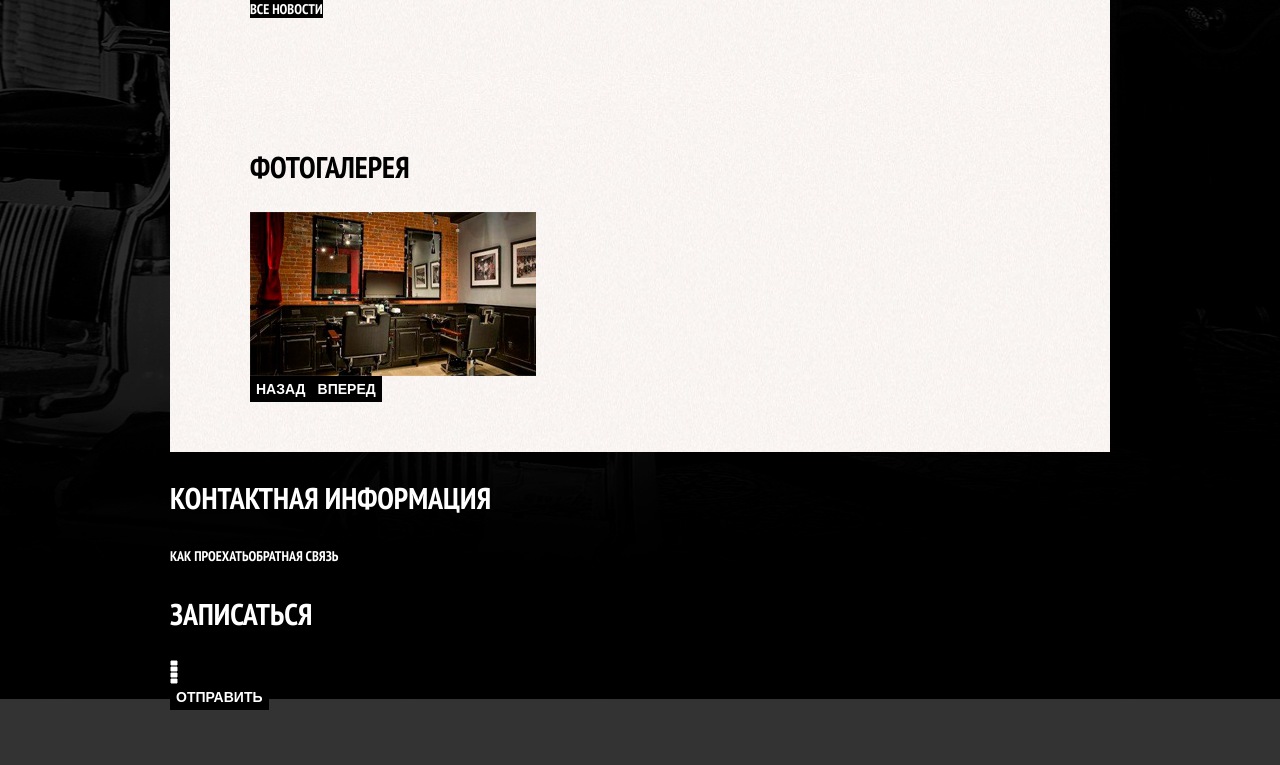
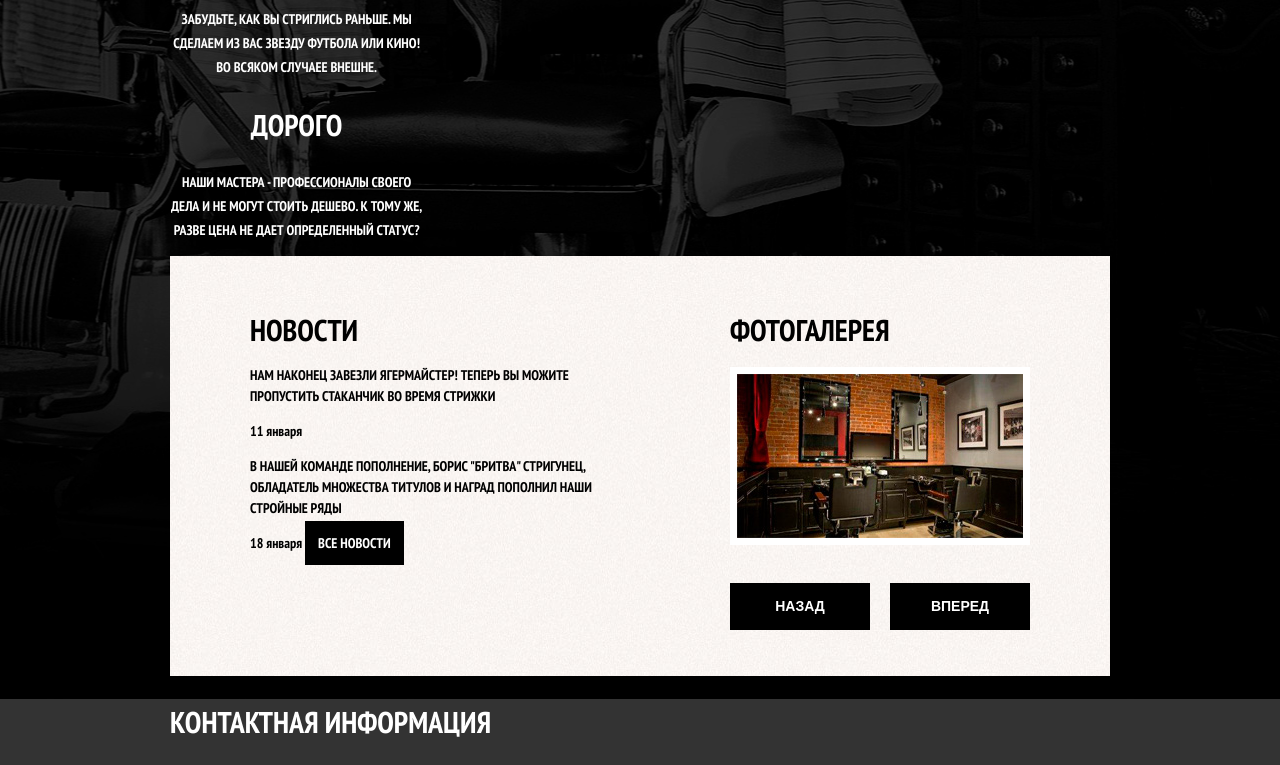
Before and after one commit to edmosha/fedorova-dasha, a plain HTML site: page index.html in a window 1280 px wide. Shown: the part 610-1375 px from the top of the page. Drawn offline with Linux system fonts and the light colour scheme.

Commit message:
пуа
вав

```diff
--- a/css/style.css
+++ b/css/style.css
@@ -27,6 +27,24 @@ body {
 	content: "";
 	display: table;
 	clear: both;
+}
+
+a {
+	text-decoration: none;
+	font-size: 14px;
+	line-height: calc(24/16);
+	color: #ffffff;
+	text-transform: uppercase;
+	font-weight: bold;
+}
+
+button {
+	border: none;
+	font-size: 14px;
+	line-height: calc(24/16);
+	color: #ffffff;
+	text-transform: uppercase;
+	font-weight: bold;
 }
 
 /* шапка */
@@ -88,7 +106,7 @@ h2 {
 .feature-item {
 	text-align: center;
 	width: 33.333333%;
-	float: left;
+	/*float: left;*/ /* НИКАК НЕ РАБОТАЕТ распорка, я совсем не понимаю, че делать */
 	padding-right: 60px;
 }
 
@@ -108,27 +126,68 @@ h2 {
 .news-and-photo div {
 	background: #ffffff url(../img/bg-block.jpg);
 	color: #000000;
-	padding: 50px 80px;
+	padding-top: 53px;
+	min-height: 420px;
+}
+
+.news-and-photo h2 {
+	margin: 0;
+}
+
+.news {
+	float: left;
+	width: 50%;
+	padding-left: 80px;
+	padding-right: 40px;
 }
 
 .news a {
 	text-decoration: none;
 }
 
-.news-and-photo .btn {
-	width: 140px
-	padding: 13px;
+.news p {
+	font-size: 14px;
+	line-height: calc(24/16);
+	color: #000000;
+}
+
+.news-date {
+	font-size: 14px;
+	text-transform: lowercase;
+	color: #000000;
+	display: inline-block;
+}
+
+.news .btn {
+	width: 140px; /* ширина не работает, если не прописывать инлайн-блок, так должно быть? what? */
+ 	padding: 13px; /* И почему кнопка не переносится вниз? ссылка же типо как блок? */
+}
+
+.photo {
+	float: right;
+	width: 50%;
+	padding-left: 90px;
+	padding-right: 80px;
+}
+
+.photo img  {
+	padding: 7px;
+	background-color: #ffffff;
+	margin-top: 16px;
+	margin-bottom: 38px;
+}
+
+.photo .btn {
+	width: 140px;
+ 	padding: 13px;
+ 	margin-right: 20px;
+}
+
+.photo .btn:last-child {
+	margin-right: 0;
 }
 
 .btn {
-	text-decoration: none;
-	color: #ffffff;
 	background-color: #000000;
-	font-size: 14px;
-	line-height: calc(24/14);
 	border: none;
-	text-transform: uppercase;
-	font-weight: bold;
-	width: 140px
-	height: 44px;
 }
--- a/index.html
+++ b/index.html
@@ -42,12 +42,13 @@
 		<div class="news">
 			<h2>Новости</h2>
 			<a href="#">
-				<p>Нам наконец завезли ягермайстер! Теперь вы можите пропустить стаканчик во время стрижки
-				<span class="news-date">11 января</span></p></a>
+				<p>Нам наконец завезли ягермайстер! Теперь вы можите пропустить стаканчик во время стрижки</p>
+				<span class="news-date">11 января</span>
+			</a>
 			<a href="#">
-				<p>В нашей команде пополнение, борис "Бритва" стригунец, обладатель множества титулов и наград пополнил наши стройные ряды
-				<span class="news-date">18 января</span></p>
-				</a>
+				<p>В нашей команде пополнение, борис "Бритва" стригунец, обладатель множества титулов и наград пополнил наши стройные ряды</p>
+				<span class="news-date">18 января</span>
+			</a>
 			<a class="btn" href="#">Все новости</a>
 		</div>
 		<div class="photo">
@@ -70,7 +71,7 @@
 			<a class="btn" href="#">Обратная связь</a>
 		</div>
 	</div>
-		<div class="form">
+	<div class="form">
 			<h2>Записаться</h2>
 			<p>Укажите желаюмую дату и время и мы свяжемся с вами для подтверждения брони</p>
 			<form>
@@ -92,7 +93,7 @@
 			</div>
 				<button class="btn" type="submit">Отправить</button>
 			</form>
-		</div>
+	</div>
 	</main>
 	<footer class="footer">
 		<div class="footer-info">
```
